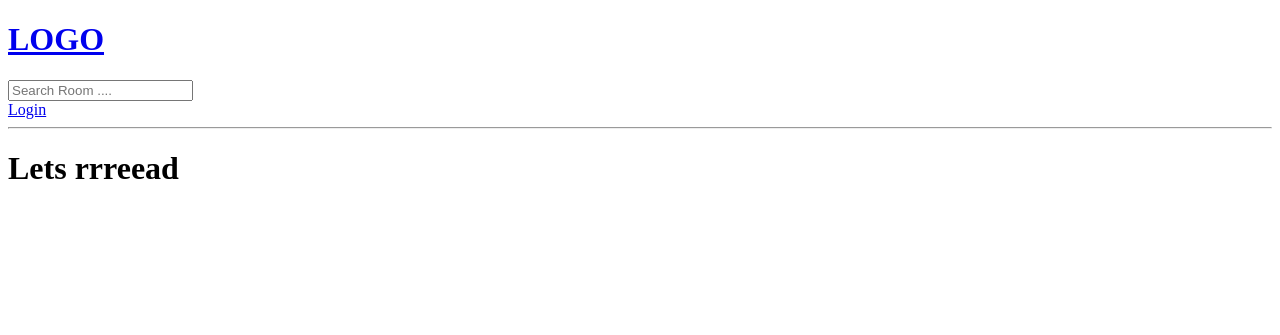
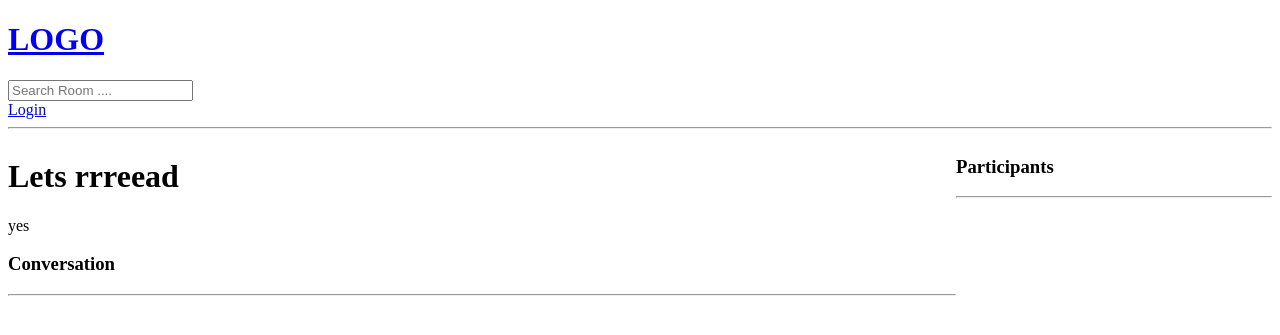
Before and after one commit to callistopan/study-buddy, a Django app: page /room/4/ in a window 1280 px wide. Shown: the top 335 px of the page. Run offline with Django 4.2, Linux system fonts and the light colour scheme; data comes from the database, SQL or seed files in the repository; both versions use the stored data as it was after the commit.

Commit message:
view participants

```diff
--- a/studybud/base/models.py
+++ b/studybud/base/models.py
@@ -17,7 +17,7 @@ class Room(models.Model):
     topic = models.ForeignKey(Topic, on_delete=models.SET_NULL, null=True)
     name = models.CharField(max_length=200)
     description = models.TextField(null=True, blank=True)  # it can be blank
-    # participants=
+    participants=models.ManyToManyField(User,related_name='participants',blank=True)
     # time when the room was updated
     updated = models.DateTimeField(auto_now=True)
     # time when the room was created
--- a/studybud/base/templates/base/room.html
+++ b/studybud/base/templates/base/room.html
@@ -1,7 +1,48 @@
-{% extends 'main.html' %}
+{% extends 'main.html' %} {% block content %}
+<style>
 
-{% block content %}
+    .room-container{
+        display: grid;
+        grid-template-columns: 3fr 1fr;
 
-<h1>{{room.name}}</h1>
+    }
+</style>
+<div class="room-container">
+  <div>
+    <h1>{{room.name}}</h1>
 
+    <p>{{room.description}}</p>
+
+    <div class="comment-wrapper">
+      <h3>Conversation</h3>
+      <hr />
+      {% for message in room_messages %}
+      <div>
+        <small>@{{message.user}} {{message.created|timesince}}</small>
+        <p>{{message.body}}</p>
+        <hr />
+      </div>
+
+      {% endfor %}
+    </div>
+
+    {% if request.user.is_authenticated %}
+    <div class="comment-form">
+      <form method="POST" action="">
+        {% csrf_token %}
+        <input type="text" name="body" placeholder="write your message...." />
+      </form>
+    </div>
+    {% endif %}
+  </div>
+  <div>
+      <h3>Participants</h3>
+      <hr>
+      {% for user in participants %}
+                <div>
+                    <p>@{{user.username}}</p>
+                </div>
+      {% endfor %}
+  </div>
+</div>
 {% endblock %}
--- a/studybud/base/views.py
+++ b/studybud/base/views.py
@@ -1,6 +1,6 @@
 from django.shortcuts import render,redirect
 from django.http import HttpResponse
-from .models import Room,Topic
+from .models import Room,Topic,Message
 from .forms import RoomForm
 from django.db.models import Q
 from django.contrib.auth.models import User
@@ -66,7 +66,18 @@ def home(request):
 
 def room(request,pk):
     room=Room.objects.get(id=pk)
-    context={'room':room}
+    room_messages=room.message_set.all().order_by('-created') #get all messages related to this room
+    participants=room.participants.all()
+    if request.method=='POST':
+        message=Message.objects.create(
+            user=request.user,
+            room=room,
+            body=request.POST.get('body')
+
+        )
+        return redirect('room',pk=room.id)
+
+    context={'room':room,'room_messages':room_messages,'participants':participants}
     return render(request, 'base/room.html',context)
 
 @login_required(login_url='login')
```
Also changed, not shown: studybud/base/migrations/0003_alter_room_options_room_participants.py (added), studybud/db.sqlite3.
